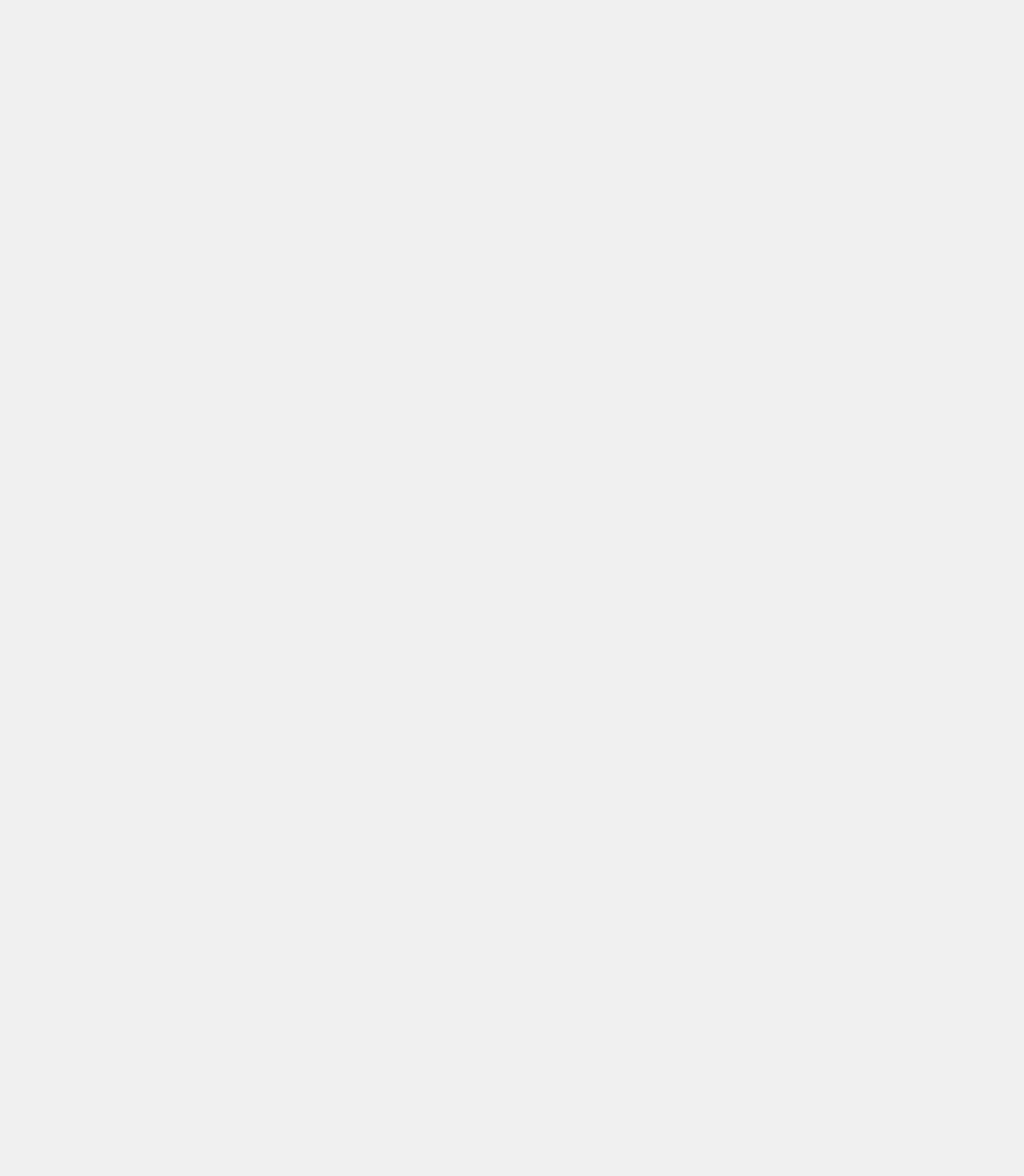
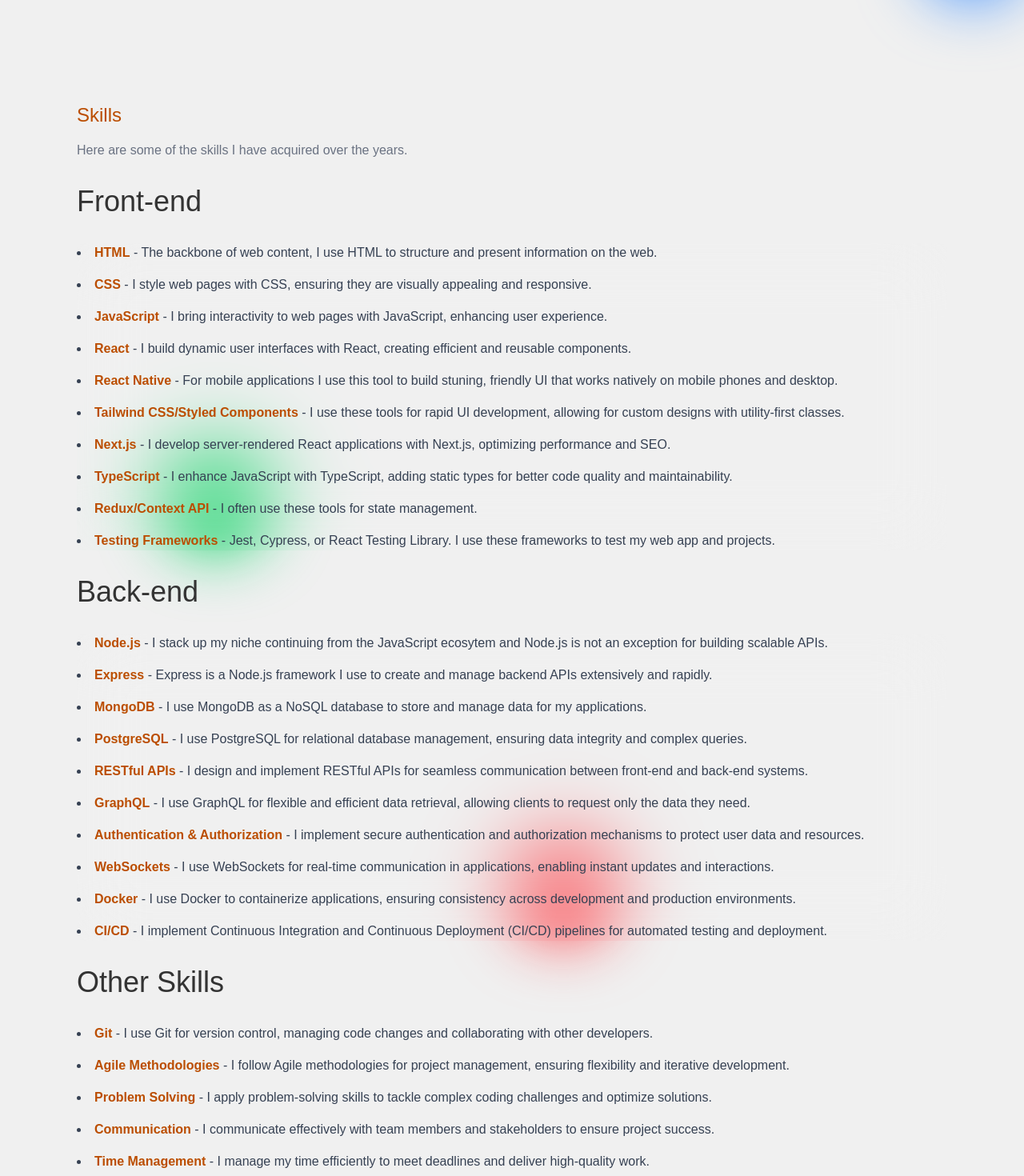
Before and after one commit to Mintlord3ttah/portfolio, a React (Vite) app in the folder portfolio/: page /skills in a window 1280 px wide. Shown: the part 800-2270 px from the top of the page at 80% size. Before the commit the page ends 800 px from the top, so only its background shows below. Built offline with nearby package versions, Linux system fonts and the light colour scheme.

Commit message:
build the skills page and ui fix

```diff
--- a/portfolio/package.json
+++ b/portfolio/package.json
@@ -13,6 +13,7 @@
     "@tailwindcss/vite": "^4.1.11",
     "react": "^19.1.0",
     "react-dom": "^19.1.0",
+    "react-icons": "^5.5.0",
     "react-router-dom": "^7.6.3",
     "tailwindcss": "^4.1.11"
   },
--- a/portfolio/src/App.tsx
+++ b/portfolio/src/App.tsx
@@ -3,6 +3,7 @@
 import NotFound from "./pages/NotFound"
 import Navbar from "./components/Navbar"
 import Footer from "./components/Footer"
+import Skills from "./pages/Skills"
 export default function App() {
   return (
     <BrowserRouter>
@@ -10,8 +11,8 @@
       <Routes>
         <Route path="/" element={<Home />} />
         <Route path="*" element={<NotFound />} />
+        <Route path="/skills" element={<Skills />} />
         {/* <Route path="/projects" element={<Projects />} />
-        <Route path="/skills" element={<Skills />} />
         <Route path="/contact" element={<Contact />} />
         <Route path="/about" element={<About />} />
          */}
--- a/portfolio/src/components/Footer.tsx
+++ b/portfolio/src/components/Footer.tsx
@@ -5,6 +5,6 @@
     <Logo />
     <a href="https://github.com/Mintlord3ttah" className="text-blue-600 hover:text-amber-600">https://github.com/Mintlord3ttah</a>
     <a href="mailto:mintlordettah@gmail.com" className="text-blue-600 hover:text-amber-600">mintlordettah@gmail.com</a>
-    <p>All RIghts Reserved &copy; 2025 by Mintlord3ttah</p>
+    <p>All Rights Reserved &copy; 2025 by Mintlord3ttah</p>
   </footer>
 }
--- a/portfolio/src/components/Navbar.tsx
+++ b/portfolio/src/components/Navbar.tsx
@@ -1,17 +1,23 @@
 import {Link, useLocation} from 'react-router-dom'
 import Logo from './Logo'
+import { IoMenuOutline } from "react-icons/io5";
 
 export default function Navbar() {
   return (
-    <nav className='flex z-50 fixed top-0 left-0 w-full bg-white justify-between items-center py-6 px-24 max-[1200px]:px-8 shadow-sm'>
+    <nav className='max-[620px]:relative flex z-50 fixed top-0 left-0 w-full bg-white justify-between items-center py-6 px-24 max-[1200px]:px-8 shadow-sm'>
+        <div className='flex items-center w-full max-[620px]:justify-between'>
         <Logo />
-      <ul className='flex space-x-8 font-bold text-gray-500'>
+        <button className='hidden max-[620px]:block'><IoMenuOutline /></button>
+        </div>
+      <ul className='flex space-x-8 font-bold text-gray-500 max-[620px] max-[620px]:flex-col max-[620px]:absolute max-[620px]:top-16 max-[620px]:left-0 max-[620px]:bg-white max-[620px]:w-full max-[620px]:p-6 max-[620px]:gap-4'>
         <List label="Projects" />
         <List label="Skills" />
         <List label="Contact" />
         <List label="About" />
       </ul>
     </nav>
+
+
   )
 }
 
@@ -19,10 +25,10 @@
   const pathname = useLocation().pathname
   const check = label === "Projects" && pathname === "/" ? true : pathname === `/${label.toLocaleLowerCase()}` ? true : false
   // console.log(pathname)
-  return <Link to={label === "Projects" ? "#projects" :`/${label.toLocaleLowerCase()}`}>
-    <li className={`group hover:text-[#c46b31] ${check && "text-[#c46b31]"} transition-all duration-500`}>
+  return <Link to={label === "Projects" ? "/" :`/${label.toLocaleLowerCase()}`}>
+    <li className={`group hover:text-[#c46b31] ${check && "text-[#c46b31]"} transition-all w-fit duration-500 flex flex-col`}>
       {label}
-      <p className={`${check && "w-2/3"} li h-1 w-0 transition-all duration-500 group-hover:w-2/3 rounded-2xl bg-amber-700 m-auto`}></p>
+      <p className={`${check && "w-2/3"} li h-1 w-0 transition-all duration-500 group-hover:w-2/3 rounded-2xl bg-amber-700 m-auto max-[620px]:m-0`}></p>
     </li>
     </Link>
 }
--- a/portfolio/src/index.css
+++ b/portfolio/src/index.css
@@ -33,3 +33,13 @@
     box-shadow: 0 0 10px var(--primary-color);
   }
  }
+
+ .sp-border{
+  border-top: 2px solid var(--primary-color);
+  border-right: 25px solid var(--primary-color);
+
+  /* border-bottom: 25px solid var(--primary-color); */
+ }
+ /* .bg-flame{
+  background: linear-gradient(#fff, var(--primary-color));
+ } */
--- /dev/null
+++ b/portfolio/src/pages/Skills.tsx
@@ -0,0 +1,118 @@
+import BG_Glow from "../components/BG_Glow"
+
+export default function Skills() {
+  return <section className="sec-bg flex flex-col px-24 pt-12 justify-between gap-20 max-[1200px]:px-8 max-[1000px]:flex-col max-[1000px]:items-center">
+    <section className='flex flex-col items-center justify-center w-full gap-8 h-screen'>
+    <BG_Glow size={50} color={{one: "bg-blue-300",two: "bg-blue-400", three: "bg-blue-500"}} position="right-[0] bottom-0" />
+        <div className='sp-border size-40 rounded-full flex '>
+            <h1 className='text-amber-700 text-8xl'>Skills</h1>
+        </div>
+        <p className='text-2xl text-center text-gray-700'>With an unwavering natural flare I have developed for my craft in coding and software developement in general, I've got a complete arsenal which I have proven in my skills sets.</p>
+        <p className='text-amber-700 text-2xl mt-12 hover:text-amber-900 transition-all duration-500 cursor-pointer'>See Skills below &darr;</p>
+    </section>
+    <section className='flex flex-col w-full gap-8'>
+        <div>
+            <h2 className='text-2xl  text-amber-700'>Skills</h2>
+            <p className=' text-gray-500 mt-4'>Here are some of the skills I have acquired over the years.</p>
+        </div>
+        <div className="relative ">
+            <BG_Glow size={50} color={{one: "bg-green-300",two: "bg-green-400", three: "bg-green-500"}} position="left-[10%] bottom-0" />
+            <h3 className="text-4xl">Front-end</h3>
+            <ul className="list-disc z-10 backdrop-blur-2xl list-inside mt-8 text-gray-700 flex flex-col gap-4">
+                <Skill name="HTML">
+                    The backbone of web content, I use HTML to structure and present information on the web.
+                </Skill>
+                <Skill name="CSS">
+                    I style web pages with CSS, ensuring they are visually appealing and responsive.
+                </Skill>
+                <Skill name="JavaScript">
+                    I bring interactivity to web pages with JavaScript, enhancing user experience.
+                </Skill>
+                <Skill name="React">
+                    I build dynamic user interfaces with React, creating efficient and reusable components.
+                </Skill>
+                <Skill name="React Native">
+                    For mobile applications I use this tool to build stuning, friendly UI that works natively on mobile phones and desktop.
+                </Skill>
+                <Skill name="Tailwind CSS/Styled Components">
+                    I use these tools for rapid UI development, allowing for custom designs with utility-first classes.
+                </Skill>
+                <Skill name="Next.js">
+                    I develop server-rendered React applications with Next.js, optimizing performance and SEO.
+                </Skill>
+                <Skill name="TypeScript">
+                    I enhance JavaScript with TypeScript, adding static types for better code quality and maintainability.
+                </Skill>
+                <Skill name="Redux/Context API">
+                   I often use these tools for state management.
+                </Skill>
+                <Skill name="Testing Frameworks">
+                    Jest, Cypress, or React Testing Library. I use these frameworks to test my web app and projects.
+                </Skill>
+            </ul>
+        </div>
+        <div className="relative">
+                        <BG_Glow size={50} color={{one: "bg-red-300",two: "bg-red-400", three: "bg-red-500"}} position="left-[50%] bottom-0" />
+            <h3 className="text-4xl">Back-end</h3>
+            <ul className="list-disc list-inside z-10 backdrop-blur-2xl mt-8 text-gray-700 flex flex-col gap-4">
+                <Skill name="Node.js">
+                    I stack up my niche continuing from the JavaScript ecosytem and Node.js is not an exception for building scalable APIs.
+                </Skill>
+                <Skill name="Express" >
+                    Express is a Node.js framework I use to create and manage backend APIs extensively and rapidly.
+                </Skill>
+                <Skill name="MongoDB">
+                    I use MongoDB as a NoSQL database to store and manage data for my applications.
+                </Skill>
+                <Skill name="PostgreSQL">
+                    I use PostgreSQL for relational database management, ensuring data integrity and complex queries.
+                </Skill>
+                <Skill name="RESTful APIs">
+                    I design and implement RESTful APIs for seamless communication between front-end and back-end systems.
+                </Skill>
+                <Skill name="GraphQL">
+                    I use GraphQL for flexible and efficient data retrieval, allowing clients to request only the data they need.
+                </Skill>
+                <Skill name="Authentication & Authorization">
+                    I implement secure authentication and authorization mechanisms to protect user data and resources.
+                </Skill>
+                <Skill name="WebSockets">
+                    I use WebSockets for real-time communication in applications, enabling instant updates and interactions.
+                </Skill>
+                <Skill name="Docker">
+                    I use Docker to containerize applications, ensuring consistency across development and production environments.
+                </Skill>
+                <Skill name="CI/CD">
+                    I implement Continuous Integration and Continuous Deployment (CI/CD) pipelines for automated testing and deployment.
+                </Skill>
+            </ul>
+        </div>
+        <div>
+            <h3 className="text-4xl">Other Skills</h3>
+            <ul className="list-disc list-inside mt-8 text-gray-700 flex flex-col gap-4">
+                <Skill name="Git">
+                    I use Git for version control, managing code changes and collaborating with other developers.
+                </Skill>
+                <Skill name="Agile Methodologies">
+                    I follow Agile methodologies for project management, ensuring flexibility and iterative development.
+                </Skill>
+                <Skill name="Problem Solving">
+                    I apply problem-solving skills to tackle complex coding challenges and optimize solutions.
+                </Skill>
+                <Skill name="Communication">
+                    I communicate effectively with team members and stakeholders to ensure project success.
+                </Skill>
+                <Skill name="Time Management">
+                    I manage my time efficiently to meet deadlines and deliver high-quality work.
+                </Skill>
+            </ul>
+        </div>
+    </section>
+    </section>
+}
+
+function Skill({name, children}: {name: string, children: string}) {
+    return <li>
+        <span className='text-amber-700 font-bold'>{name}</span> - {children}
+    </li>
+}
```
Also changed, not shown: portfolio/src/pages/Home.tsx (+4 -5 lines), 1 other file (tests, documents, lock files or other folders).
